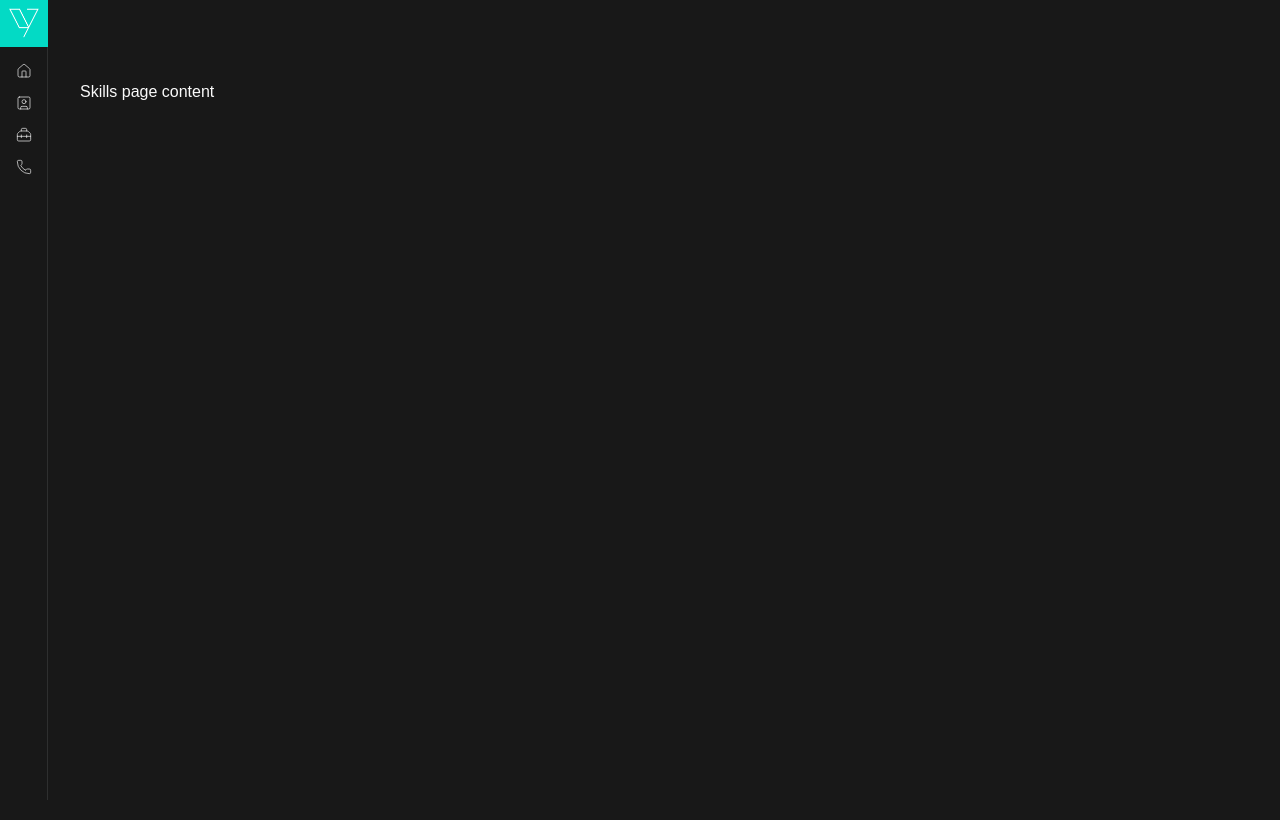
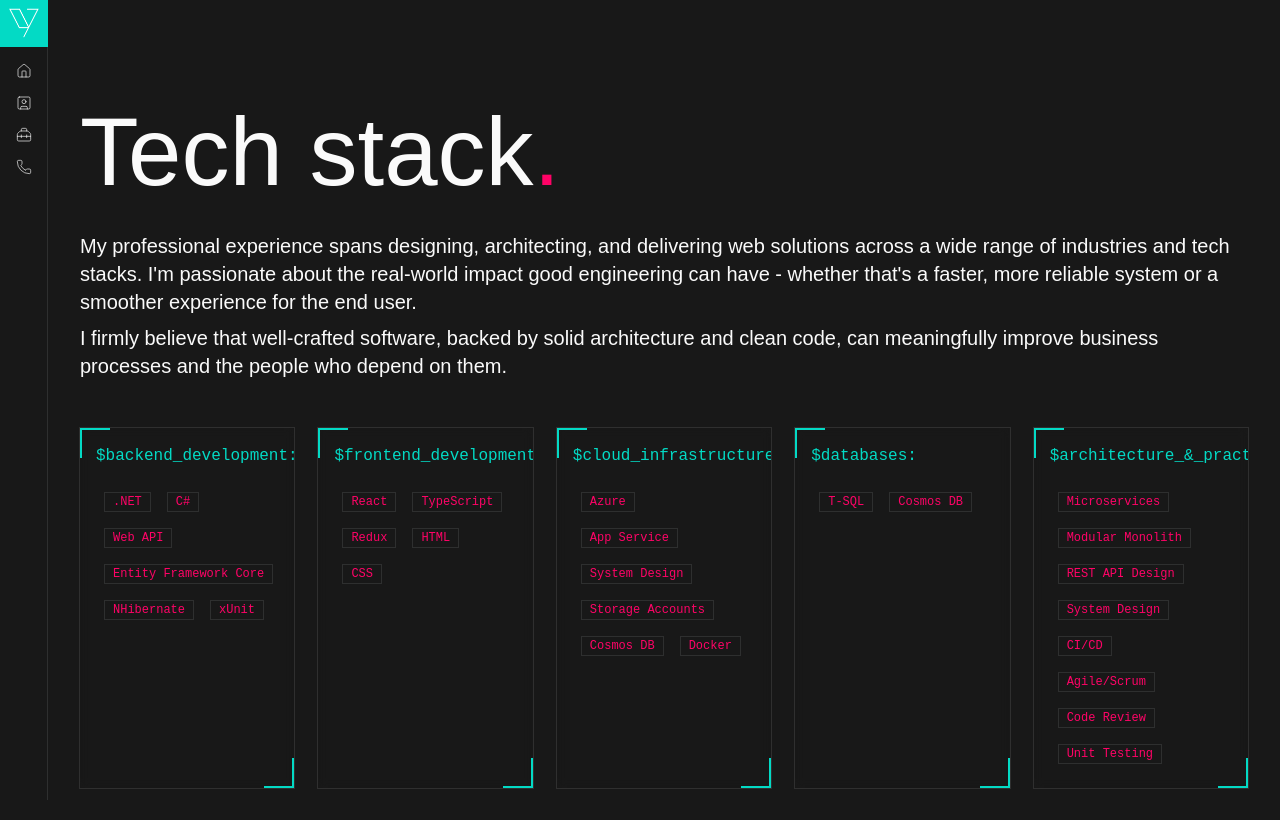
Before and after one commit to yaroslavvasko/yaroslavvasko.github.io, a React (Vite) app in the folder site/: page /skills in a window 1280 px wide. Built offline with nearby package versions, Linux system fonts and the light colour scheme.

Commit message:
add skills page

```diff
--- a/site/public/data/about.json
+++ b/site/public/data/about.json
@@ -1,6 +1,6 @@
 {
   "description": [
-    "Hey, I'm Yaroslav- a Senior .NET Engineer based in Kraków, Poland, with 7+ years of experience building cloud-native applications and distributed systems. I've worked across sustainability, fintech, insurance, and enterprise software, mostly around C#, .NET Core, and Azure — enjoying the full journey from whiteboarding architecture to shipping clean, well-tested code.",
+    "Hey, I'm Yaroslav - a Senior .NET Engineer based in Kraków, Poland, with 7+ years of experience building cloud-native applications and distributed systems. I've worked across sustainability, fintech, insurance, and enterprise software, mostly around C#, .NET Core, and Azure - enjoying the full journey from whiteboarding architecture to shipping clean, well-tested code.",
     "Lately I've been taking an active role in supporting engineering leadership - driving delivery ceremonies, shaping team processes, and keeping communication flowing between developers and business stakeholders. I naturally gravitate toward making sure the team has clarity and momentum to do their best work.",
     "Outside of work, I stay active through football, cycling, and swimming, and love travelling whenever I get the chance. A fresh perspective away from the keyboard tends to make you a better engineer anyway."
   ],
--- /dev/null
+++ b/site/public/data/skills.json
@@ -0,0 +1,51 @@
+{
+  "description": [
+    "My professional experience spans designing, architecting, and delivering web solutions across a wide range of industries and tech stacks. I'm passionate about the real-world impact good engineering can have - whether that's a faster, more reliable system or a smoother experience for the end user.",
+    "I firmly believe that well-crafted software, backed by solid architecture and clean code, can meaningfully improve business processes and the people who depend on them."
+  ],
+  "stack": [
+    {
+      "type": "$backend_development:",
+      "skills": [
+        ".NET",
+        "C#",
+        "Web API",
+        "Entity Framework Core",
+        "NHibernate",
+        "xUnit"
+      ]
+    },
+    {
+      "type": "$frontend_development:",
+      "skills": ["React", "TypeScript", "Redux", "HTML", "CSS"]
+    },
+    {
+      "type": "$cloud_infrastructure:",
+      "skills": [
+        "Azure",
+        "App Service",
+        "System Design",
+        "Storage Accounts",
+        "Cosmos DB",
+        "Docker"
+      ]
+    },
+    {
+      "type": "$databases:",
+      "skills": ["T-SQL", "Cosmos DB"]
+    },
+    {
+      "type": "$architecture_&_practices:",
+      "skills": [
+        "Microservices",
+        "Modular Monolith",
+        "REST API Design",
+        "System Design",
+        "CI/CD",
+        "Agile/Scrum",
+        "Code Review",
+        "Unit Testing"
+      ]
+    }
+  ]
+}
--- a/site/src/pages/about.tsx
+++ b/site/src/pages/about.tsx
@@ -80,9 +80,9 @@
             </CardContent>
           </Card>
         </div>
-        <div className="flex flex-col md:max-w-1/2 p-6">
+        <div className="flex flex-col md:max-w-2/3 p-6">
           {data?.description.map((paragraph, index) => (
-            <p className="text-lg mt-2" key={index}>
+            <p className="text-xl mt-2" key={index}>
               {paragraph}
             </p>
           ))}
--- a/site/src/pages/skills.tsx
+++ b/site/src/pages/skills.tsx
@@ -1,3 +1,59 @@
+import { Badge } from "@/components/ui/badge";
+import { Card, CardContent, CardHeader, CardTitle } from "@/components/ui/card";
+import { useJsonFetch } from "@/hooks/useJsonFetch";
+
+type SkillsData = {
+  description: string[];
+  stack: {
+    type: string;
+    skills: string[];
+  }[];
+};
+
 export default function SkillsPage() {
-  return <div>Skills page content</div>;
+  const { data } = useJsonFetch<SkillsData>("/data/skills.json");
+
+  return (
+    <div className="flex flex-col grow">
+      <h1 className="text-6xl lg:text-8xl font-medium mt-6">
+        Tech stack<span className="text-primary-2">.</span>
+      </h1>
+
+      <div className="my-6">
+        {data?.description.map((paragraph, index) => (
+          <p className="text-xl mt-2" key={index}>
+            {paragraph}
+          </p>
+        ))}
+      </div>
+
+      <div className="flex flex-col md:flex-row gap-6 mt-6">
+        {data?.stack.map((category, index) => (
+          <Card
+            className="cyber-card bg-transparent backdrop-blur-xs font-mono flex-1 "
+            key={index}
+          >
+            <CardHeader>
+              <CardTitle className="font-mono font-light text-primary text-base">
+                {category.type}
+              </CardTitle>
+            </CardHeader>
+            <CardContent>
+              <ul className="list-disc list-inside">
+                {category.skills.map((skill, idx) => (
+                  <Badge
+                    key={idx}
+                    variant="outline"
+                    className="text-primary-2 m-2"
+                  >
+                    {skill}
+                  </Badge>
+                ))}
+              </ul>
+            </CardContent>
+          </Card>
+        ))}
+      </div>
+    </div>
+  );
 }
```
